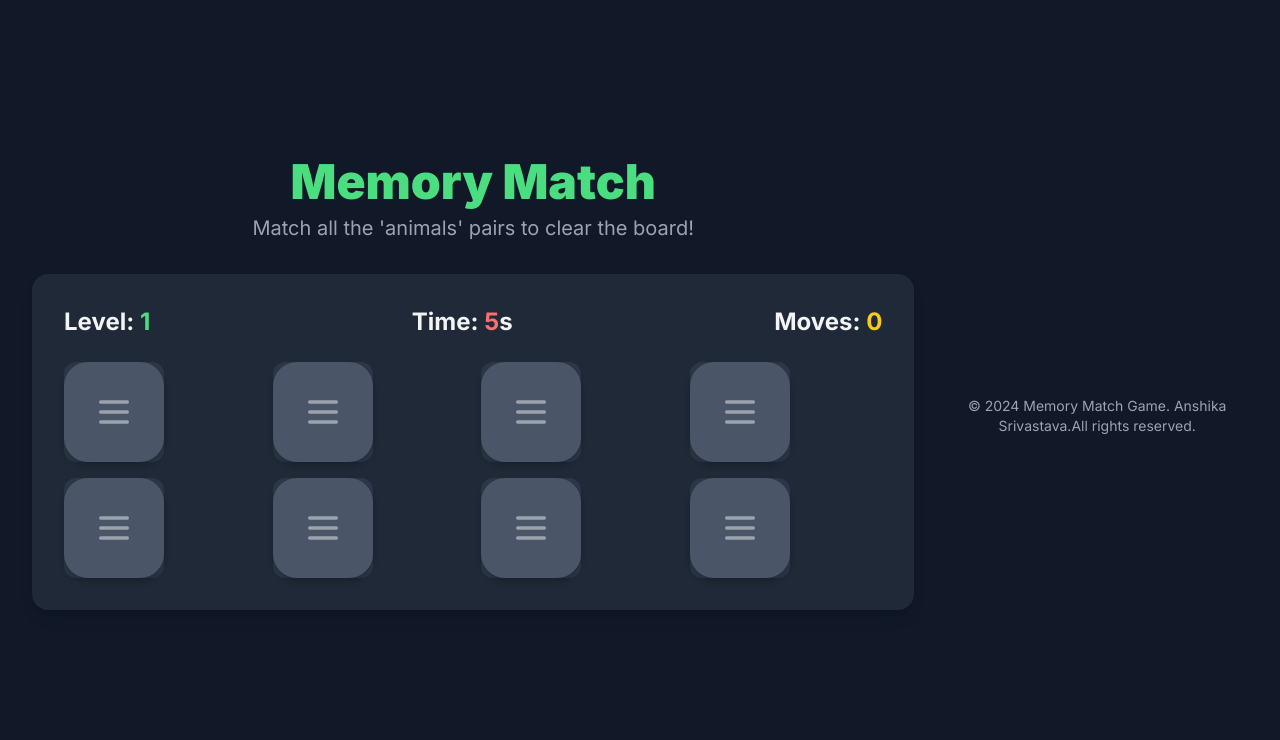
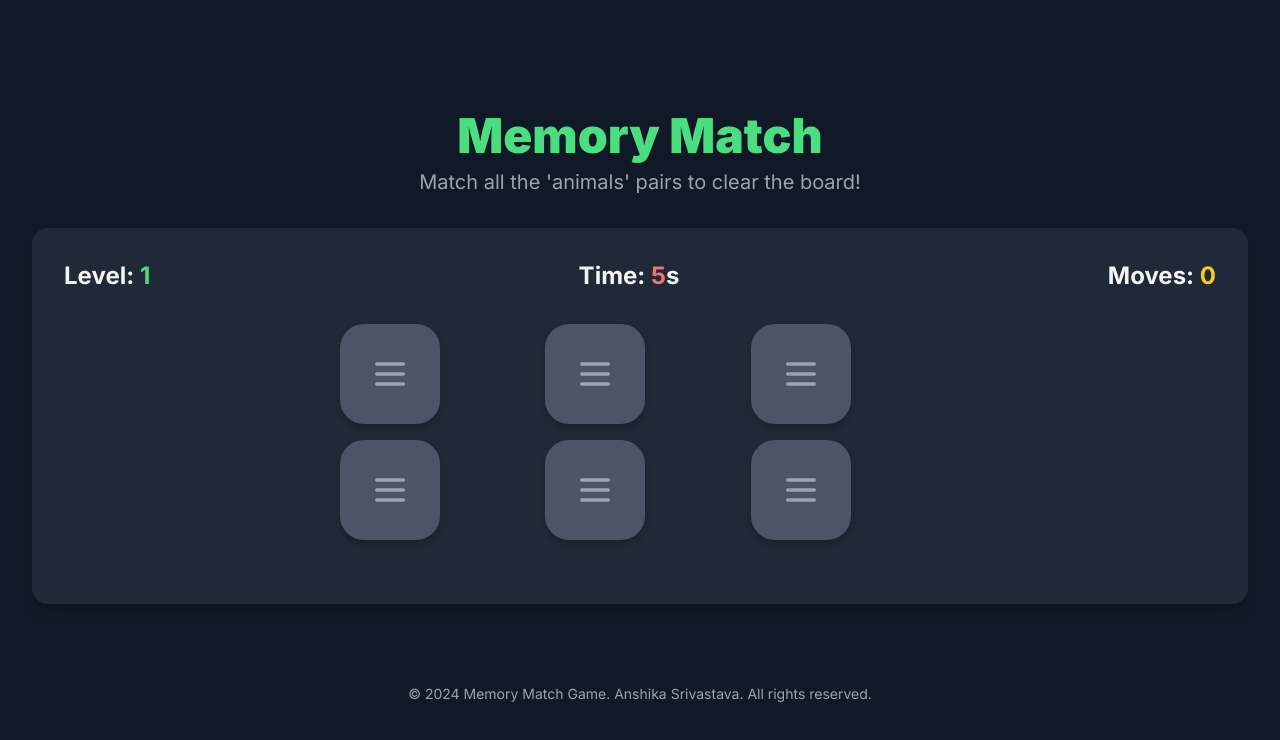
Before and after one commit to anshika-codes/memory-match-game, a plain HTML site: page game.html in a window 1280 px wide. Drawn offline with nearby package versions, Linux system fonts and the light colour scheme.

Commit message:
Update game.html
Here's the updated game code

```diff
--- a/game.html
+++ b/game.html
@@ -4,49 +4,50 @@
     <meta charset="UTF-8">
     <meta name="viewport" content="width=device-width, initial-scale=1.0">
     <title>Memory Match</title>
+    <!-- Tailwind CSS CDN for styling -->
     <script src="https://cdn.tailwindcss.com"></script>
     <style>
+        /* Import a font from Google Fonts. This must be the first rule in the style block. */
         @import url('https://fonts.googleapis.com/css2?family=Inter:wght@400;700;900&display=swap');
+
         body {
             font-family: 'Inter', sans-serif;
             background-color: #1a202c;
             color: #e2e8f0;
             display: flex;
+            flex-direction: column;
             justify-content: center;
             align-items: center;
             min-height: 100vh;
             padding: 1rem;
         }
 
+        .game-grid {
+            display: grid;
+            gap: 1rem;
+            max-width: 600px;
+            margin: 2rem auto;
+            justify-content: center;
+        }
+
+        /* The game card container */
         .game-card {
             width: 100px;
             height: 100px;
-            background-color: #2d3748;
+            background-color: transparent;
             border-radius: 1.5rem;
-            display: flex;
-            justify-content: center;
-            align-items: center;
-            font-size: 3rem;
             cursor: pointer;
+            transition: transform 0.5s;
+            position: relative;
             transform-style: preserve-3d;
-            transform: rotateY(180deg);
-            transition: transform 0.5s, background-color 0.3s;
-            position: relative;
         }
 
+        /* The flipped state for the whole card */
         .game-card.flipped {
-            transform: rotateY(0deg);
+            transform: rotateY(180deg);
         }
 
-        .game-card.matched {
-            background-color: #38a169;
-            cursor: default;
-        }
-
-        .game-card.no-match {
-            background-color: #e53e3e; /* Red color for no-match */
-        }
-
+        /* Front and back of the card */
         .card-front, .card-back {
             position: absolute;
             width: 100%;
@@ -59,21 +60,26 @@
             box-shadow: 0 4px 6px rgba(0, 0, 0, 0.2);
         }
 
+        /* Styling for the card back */
         .card-back {
             background-color: #4a5568;
+            transform: rotateY(0deg);
+        }
+
+        /* Styling for the card front */
+        .card-front {
+            background-color: #2d3748;
+            font-size: 3rem;
             transform: rotateY(180deg);
         }
 
-        .card-front {
-            background-color: #4a5568;
-            font-size: 3rem;
-            transform: rotateY(0deg);
+        /* Matched cards */
+        .game-card.matched .card-front {
+            background-color: #38a169;
         }
 
-        .game-grid {
-            display: grid;
-            gap: 1rem;
-            justify-content-center;
+        .game-card.no-match .card-front {
+            background-color: #e53e3e; /* Red for no match */
         }
 
         /* Responsive grid adjustments */
@@ -164,7 +170,7 @@
     </div>
 
     <div class="mt-8 text-center text-gray-400 text-sm">
-        <p>&copy; 2024 Memory Match Game. Anshika Srivastava.All rights reserved.</p>
+        <p>&copy; 2024 Memory Match Game. Anshika Srivastava. All rights reserved.</p>
     </div>
 
     <script>
@@ -190,31 +196,31 @@
 
         // Level configurations with unique themes and emojis
         const levelConfigs = [
-            { topic: 'Animals', pairs: 4, size: 4, emojis: ['🐶', '🐱', '🦁', '🐸'] },
-            { topic: 'Fruits', pairs: 6, size: 4, emojis: ['🍏', '🍎', '🍐', '🍊', '🍋', '🍌'] },
-            { topic: 'Vegetables', pairs: 8, size: 4, emojis: ['🥦', '🥕', '🥔', '🌽', '🌶️', '🥒', '🧅', '🫑'] },
-            { topic: 'Transportation', pairs: 8, size: 4, emojis: ['🚗', '🚕', '🚌', '🚎', '🏎️', '🚓', '🚑', '🚒'] },
-            { topic: 'Sports', pairs: 8, size: 4, emojis: ['⚽️', '🏀', '🏈', '⚾️', '🎾', '🏐', '🏉', '🎱'] },
-            { topic: 'Weather', pairs: 10, size: 5, emojis: ['☀️', '☁️', '🌧️', '⚡️', '❄️', '🌈', '🌬️', '🌪️', '🌫️', '💧'] },
-            { topic: 'Planets', pairs: 10, size: 5, emojis: ['🪐', '🌍', '🌎', '🌏', '🌕', '🌖', '🌗', '🌘', '🌑', '🌚'] },
-            { topic: 'Emojis', pairs: 10, size: 5, emojis: ['😀', '😂', '🥳', '😎', '🤩', '😘', '🥺', '🤯', '😡', '🤢'] },
-            { topic: 'Clothing', pairs: 12, size: 6, emojis: ['👕', '👖', '👗', '👚', '🩳', '👙', '👔', '🩱', '🧦', '🧤', '🧣', '🎩'] },
-            { topic: 'Household Items', pairs: 12, size: 6, emojis: ['🛋️', '🪑', '🚽', '🪣', '🪥', '🧺', '🚪', '🛏️', '📺', '📻', '☎️', '📱'] },
-            { topic: 'Musical Instruments', pairs: 12, size: 6, emojis: ['🎸', '🥁', '🎷', '🎺', '🎻', '🎹', '🎼', '🎤', '🎧', '🎵', '🎶', '🥁'] },
-            { topic: 'Tools', pairs: 12, size: 6, emojis: ['🔨', '🔧', '🪚', '🔩', '⚙️', '⛓️', '🪛', '🪓', '🗜️', '⚖️', '🔪', '🗡️'] },
-            { topic: 'Sea Creatures', pairs: 15, size: 6, emojis: ['🐬', '🦈', '🐳', '🐡', '🐙', '🦑', '🦞', '🦀', '🦐', '🐠', '🐟', '🐚', '🌊', '🧜‍♀️', '💧'] },
-            { topic: 'Desserts', pairs: 15, size: 6, emojis: ['🍦', '🍧', '🍨', '🍩', '🍪', '🎂', '🍰', '🧁', '🍫', '🍬', '🍭', '🍮', '🍯', '🧇', '🥞'] },
-            { topic: 'Flowers', pairs: 15, size: 6, emojis: ['🌸', '🌺', '🌹', '🌻', '🌷', '🌼', '💐', '🥀', '🪷', '🪻', '💮', '🏵️', '🌿', '🌱', '🌵'] },
-            { topic: 'Trees', pairs: 18, size: 6, emojis: ['🌲', '🌳', '🌴', '🌳', '🌲', '🌳', '🌴', '🌳', '🌲', '🌳', '🌴', '🌳', '🌲', '🌳', '🌴', '🌳', '🌲', '🌳'] },
-            { topic: 'Electronics', pairs: 18, size: 6, emojis: ['💻', '🖥️', '⌨️', '🖱️', '🖲️', '💽', '💾', '💿', '📀', '📠', '📺', '📱', '🔋', '🔌', '💡', '🔦', '⏰', '🕰️'] },
-            { topic: 'Dinosaurs', pairs: 18, size: 6, emojis: ['🦖', '🦕', '🐉', '🐲', '🐊', '🦎', '🐍', '🐸', '🐢', '🦖', '🦕', '🐉', '🐲', '🐊', '🦎', '🐍', '🐸', '🐢'] },
-            { topic: 'Bugs', pairs: 18, size: 6, emojis: ['🐛', '🦋', '🐞', '🐝', '🐜', '🕷️', '🕸️', '🦗', '🦟', '🪰', '🪲', '🪳', '🦂', '🐌', '🦋', '🐛', '🐞', '🐝'] },
-            { topic: 'Space', pairs: 20, size: 8, emojis: ['🌌', '🌠', '🪐', '💫', '☄️', '🚀', '🛰️', '🛸', '👽', '👾', '🌟', '✨', '🪐', '🌠', '🌌', '💫', '☄️', '🚀', '🛰️', '🛸'] },
-            { topic: 'Fantasy Creatures', pairs: 20, size: 8, emojis: ['🦄', '🧙', '🧚', '🧞', '🧜‍♀️', '🧚‍♂️', '🧝‍♀️', '🧝‍♂️', '🧙‍♂️', '🧚‍♂️', '🦄', '🧙', '🧚', '🧞', '🧜‍♀️', '🧚‍♂️', '🧝‍♀️', '🧝‍♂️', '🧙‍♂️', '🧚‍♂️'] },
-            { topic: 'Gems', pairs: 20, size: 8, emojis: ['💎', '💍', '👑', '🔮', '🧿', '🪞', '🪅', '🎁', '🎀', '🎉', '💎', '💍', '👑', '🔮', '🧿', '🪞', '🪅', '🎁', '🎀', '🎉'] },
-            { topic: 'Flags', pairs: 20, size: 8, emojis: ['🏳️', '🏴', '🚩', '🎌', '🏁', '🇦🇨', '🇦🇩', '🇦🇪', '🇦🇫', '🇦🇬', '🇦🇮', '🇦🇱', '🇦🇲', '🇦🇴', '🇦🇶', '🇦🇷', '🇦🇸', '🇦🇹', '🇦🇺', '🇦🇼'] },
-            { topic: 'Superheroes', pairs: 20, size: 8, emojis: ['🦸', '🦸‍♂️', '🦸‍♀️', '🦹', '🦹‍♂️', '🦹‍♀️', '🧙‍♂️', '🧝‍♂️', '🧝‍♀️', '🧟‍♂️', '🧛‍♂️', '🧜‍♂️', '🧙‍♀️', '🧚‍♀️', '🧝', '🦹', '🦸', '🦸‍♂️', '🦸‍♀️', '🦹'] },
-            { topic: 'Food', pairs: 20, size: 8, emojis: ['🍔', '🍟', '🍕', '🌭', '🌮', '🌯', '🥙', '🥪', '🍞', '🥐', '🥖', '🥨', '🧀', '🥓', '🥚', '🍳', '🥞', '🧇', '🥩', '🍗'] }
+            { topic: 'Animals', pairs: 3, size: 3, emojis: ['🐶', '🐱', '🦁', '🐸', '🐘', '🦋'] },
+            { topic: 'Fruits', pairs: 3, size: 3, emojis: ['🍏', '🍎', '🍐', '🍊', '🍋', '🍌'] },
+            { topic: 'Vegetables', pairs: 3, size: 3, emojis: ['🥦', '🥕', '🥔', '🌽', '🌶️', '🥒'] },
+            { topic: 'Transportation', pairs: 3, size: 3, emojis: ['🚗', '🚕', '🚌', '🚎', '🏎️', '🚓'] },
+            { topic: 'Sports', pairs: 3, size: 3, emojis: ['⚽️', '🏀', '🏈', '⚾️', '🎾', '🏐'] },
+            { topic: 'Weather', pairs: 3, size: 3, emojis: ['☀️', '☁️', '🌧️', '⚡️', '❄️', '🌈'] },
+            { topic: 'Planets', pairs: 3, size: 3, emojis: ['🪐', '🌍', '🌎', '🌏', '🌕', '🌖'] },
+            { topic: 'Emojis', pairs: 3, size: 3, emojis: ['😀', '😂', '🥳', '😎', '🤩', '😘'] },
+            { topic: 'Clothing', pairs: 3, size: 3, emojis: ['👕', '👖', '👗', '👚', '🩳', '👙'] },
+            { topic: 'Household Items', pairs: 3, size: 3, emojis: ['🛋️', '🪑', '🚽', '🪣', '🪥', '🧺'] },
+            { topic: 'Musical Instruments', pairs: 3, size: 3, emojis: ['🎸', '🥁', '🎷', '🎺', '🎻', '🎹'] },
+            { topic: 'Tools', pairs: 3, size: 3, emojis: ['🔨', '🔧', '🪚', '🔩', '⚙️', '⛓️'] },
+            { topic: 'Sea Creatures', pairs: 3, size: 3, emojis: ['🐬', '🦈', '🐳', '🐡', '🐙', '🦑'] },
+            { topic: 'Desserts', pairs: 3, size: 3, emojis: ['🍦', '🍧', '🍨', '🍩', '🍪', '🎂'] },
+            { topic: 'Flowers', pairs: 3, size: 3, emojis: ['🌸', '🌺', '🌹', '🌻', '🌷', '🌼'] },
+            { topic: 'Trees', pairs: 3, size: 3, emojis: ['🌲', '🌳', '🌴', '🍂', '🍁', '🌿'] },
+            { topic: 'Electronics', pairs: 3, size: 3, emojis: ['💻', '🖥️', '⌨️', '🖱️', '🖲️', '💾'] },
+            { topic: 'Dinosaurs', pairs: 3, size: 3, emojis: ['🦖', '🦕', '🐉', '🐲', '🐊', '🦎'] },
+            { topic: 'Bugs', pairs: 3, size: 3, emojis: ['🐛', '🦋', '🐞', '🐝', '🐜', '🕷️'] },
+            { topic: 'Space', pairs: 3, size: 3, emojis: ['🌌', '🌠', '🪐', '💫', '☄️', '🚀'] },
+            { topic: 'Fantasy Creatures', pairs: 3, size: 3, emojis: ['🦄', '🧙', '🧚', '🧞', '🧜‍♀️', '🧚‍♂️'] },
+            { topic: 'Gems', pairs: 3, size: 3, emojis: ['💎', '💍', '👑', '🔮', '🧿', '🪞'] },
+            { topic: 'Flags', pairs: 3, size: 3, emojis: ['🏳️', '🏴', '🚩', '🎌', '🏁', '🇦🇨'] },
+            { topic: 'Superheroes', pairs: 3, size: 3, emojis: ['🦸', '🦸‍♂️', '🦸‍♀️', '🦹', '🦹‍♂️', '🦹‍♀️'] },
+            { topic: 'Food', pairs: 3, size: 3, emojis: ['🍔', '🍟', '🍕', '🌭', '🌮', '🌯'] }
         ];
 
         function shuffle(array) {
@@ -227,7 +233,6 @@
 
         function generateCards() {
             gameGrid.innerHTML = '';
-            cards = [];
             flippedCards = [];
             matchedPairs = 0;
             moves = 0;
@@ -236,15 +241,14 @@
             const config = levelConfigs[level - 1];
             topicTextElement.textContent = `Match all the '${config.topic.toLowerCase()}' pairs to clear the board!`;
 
-            const pairs = config.pairs;
-            const cardEmojis = config.emojis.slice(0, pairs);
+            const cardEmojis = config.emojis.slice(0, config.pairs);
             const gameEmojis = shuffle([...cardEmojis, ...cardEmojis]);
 
-            gameGrid.style.gridTemplateColumns = `repeat(${config.size}, 1fr)`;
+            gameGrid.style.gridTemplateColumns = `repeat(3, 1fr)`;
 
             gameEmojis.forEach((emoji, index) => {
                 const card = document.createElement('div');
-                card.classList.add('game-card', 'rounded-xl', 'transition-all');
+                card.classList.add('game-card', 'rounded-2xl', 'transition-all');
                 card.dataset.emoji = emoji;
 
                 const cardFront = document.createElement('div');
@@ -262,13 +266,12 @@
 
                 card.addEventListener('click', flipCard);
                 gameGrid.appendChild(card);
-                cards.push(card);
             });
         }
 
         function flipCard(event) {
             const clickedCard = event.currentTarget;
-            if (isProcessing || clickedCard.classList.contains('flipped')) {
+            if (isProcessing || clickedCard.classList.contains('flipped') || clickedCard.classList.contains('matched')) {
                 return;
             }
 
@@ -290,7 +293,6 @@
             const [card1, card2] = flippedCards;
 
             if (card1.dataset.emoji === card2.dataset.emoji) {
-                // It's a match!
                 card1.classList.add('matched');
                 card2.classList.add('matched');
                 matchedPairs++;
@@ -299,14 +301,13 @@
                     endLevel();
                 }
             } else {
-                // No match, apply red color and then flip back
                 card1.classList.add('no-match');
                 card2.classList.add('no-match');
 
                 setTimeout(() => {
                     card1.classList.remove('flipped', 'no-match');
                     card2.classList.remove('flipped', 'no-match');
-                }, 1000); // Keep the cards red for 1 second
+                }, 1000);
             }
             flippedCards = [];
         }
@@ -357,7 +358,6 @@
 
         // Initial game start
         startGame();
-
     </script>
 </body>
 </html>
```
